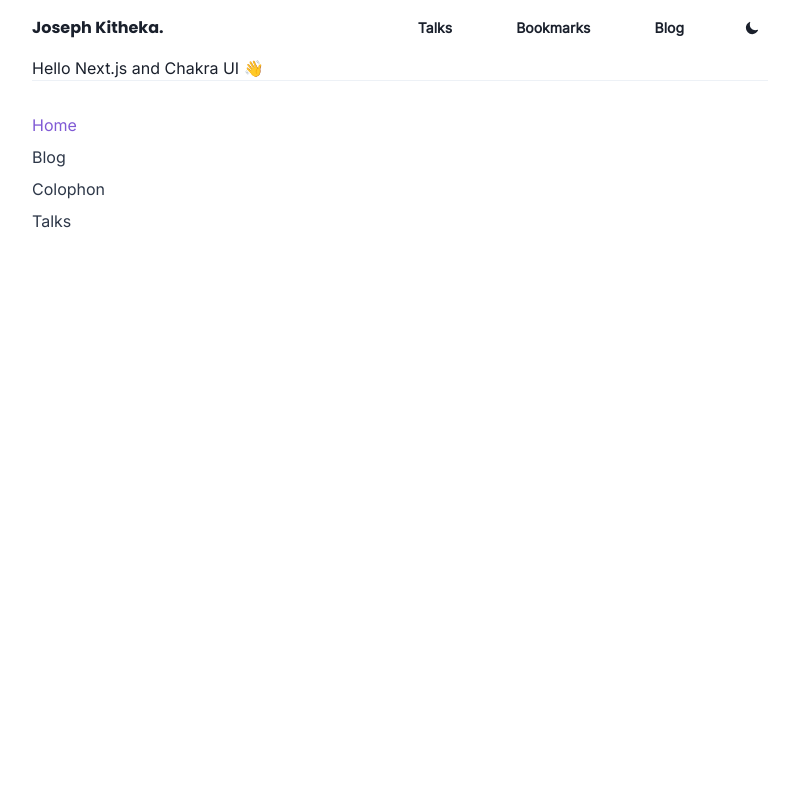
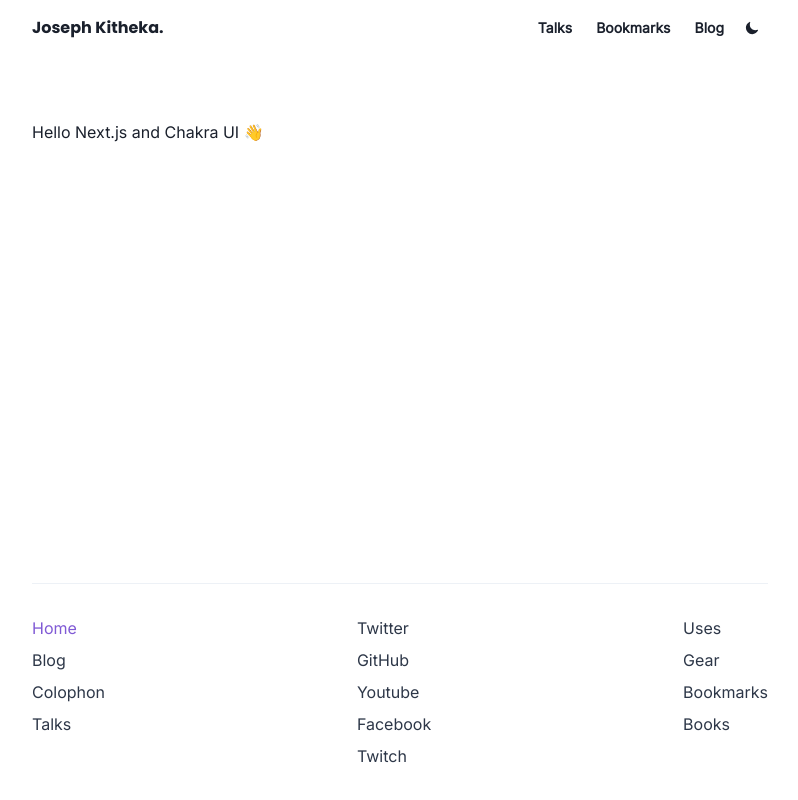
Before and after one commit to fhub-1/Rebulding-my-website, a Next.js app: page / in a window 1280 px wide. Shown: the whole page, without its empty margins (240-1038 px from the left). Built offline with nearby package versions, Linux system fonts and the light colour scheme.

Commit message:
Working on te footer Monday

```diff
--- a/src/components/layout/footer.tsx
+++ b/src/components/layout/footer.tsx
@@ -1,13 +1,15 @@
 import { useRouter } from "next/router";
 import NextLink from "next/link";
-import { VStack, Divider, Link, SimpleGrid } from "@chakra-ui/react";
+import { VStack, Divider, Link, Stack } from "@chakra-ui/react";
 import {
   TWITTER_PROFILE,
   GITHUB_PROFILE,
   YOUTUBE_CHANNEL,
-  POLYWORK_PROFILE,
+  FACEBOOK_GROUP,
   TWITCH_CHANNEL
 } from "../../constants";
+import { SubscribeForm } from "./SubscribeForm";
+import { LinkGrid } from "./LinkGrid";
 
 const firstGroup = [
   {
@@ -29,24 +31,43 @@ const firstGroup = [
 ];
 const secondGroup = [
   {
-    href: "/",
+    href: TWITTER_PROFILE,
     label: "Twitter"
   },
   {
-    href: "/",
+    href: GITHUB_PROFILE,
     label: "GitHub"
   },
   {
-    href: "/",
+    href: YOUTUBE_CHANNEL,
     label: "Youtube"
   },
   {
-    href: "/talks",
-    label: "Polywork"
+    href: FACEBOOK_GROUP,
+    label: "Facebook"
   },
   {
-    href: "/talks",
+    href: TWITCH_CHANNEL,
     label: "Twitch"
+  }
+];
+
+const thridGroup = [
+  {
+    href: "/uses",
+    label: "Uses"
+  },
+  {
+    href: "/gear",
+    label: "Gear"
+  },
+  {
+    href: "/bookmarks",
+    label: "Bookmarks"
+  },
+  {
+    href: "/books",
+    label: "Books"
   }
 ];
 
@@ -56,7 +77,12 @@ const Footer = () => {
   return (
     <VStack pb={8} spacing={8}>
       <Divider />
-      <SimpleGrid columns={{ base: 1, md: 3 }} w="full">
+      <Stack
+        direction={{ base: "column", md: "row" }}
+        justifyContent="space-between"
+        w="full"
+        spacing={8}
+      >
         <VStack alignItems="flex-start" textDecoration="none">
           {firstGroup.map(({ href, label }) => (
             <NextLink key={href} href={href} passHref>
@@ -66,7 +92,25 @@ const Footer = () => {
             </NextLink>
           ))}
         </VStack>
-      </SimpleGrid>
+        <VStack alignItems="flex-start" textDecoration="none">
+          {secondGroup.map(({ href, label }) => (
+            <NextLink key={href} href={href} passHref>
+              <Link isExternal target="_blank" color="gray.700">
+                {label}
+              </Link>
+            </NextLink>
+          ))}
+        </VStack>
+        <VStack alignItems="flex-start" textDecoration="none">
+          {thridGroup.map(({ href, label }) => (
+            <NextLink key={href} href={href} passHref>
+              <Link isExternal target="_blank" color="gray.700">
+                {label}
+              </Link>
+            </NextLink>
+          ))}
+        </VStack>
+      </Stack>
     </VStack>
   );
 };
--- a/src/components/layout/header.tsx
+++ b/src/components/layout/header.tsx
@@ -14,7 +14,7 @@ const Header = () => {
   return (
     <HStack as="nav" justifyContent="space-between" alignItems="center" py={3}>
       <Heading size="sm">Joseph Kitheka.</Heading>
-      <HStack alignItems="center" spacing={10}>
+      <HStack alignItems="center" spacing={{base: ''}}>
         <NextLink href="/talks" passHref>
           <Button
             _hover={{ textDecoration: "none" }}
--- a/src/components/layout/index.tsx
+++ b/src/components/layout/index.tsx
@@ -1,5 +1,5 @@
 import { PropsWithChildren } from "react";
-import { VStack, Container } from "@chakra-ui/react";
+import { VStack, Container, Box } from "@chakra-ui/react";
 
 import Header from "./header";
 import Footer from "./footer";
@@ -7,10 +7,14 @@ type Props = PropsWithChildren<{}>;
 
 const Layout = ({ children }: Props) => {
   return (
-    <Container maxW="container.md">
-      <VStack spacing={0} alignItems="stretch">
+    <Container
+      display="flex"
+      maxW="container.md"
+      minH={{ base: "auto", md: "100vh" }}
+    >
+      <VStack flex={1} spacing={16} alignItems="stretch">
         <Header />
-        {children}
+        <Box flex={1}>{children}</Box>
         <Footer />
       </VStack>
     </Container>
```
